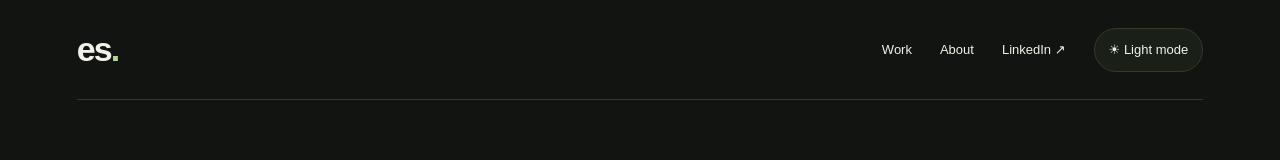
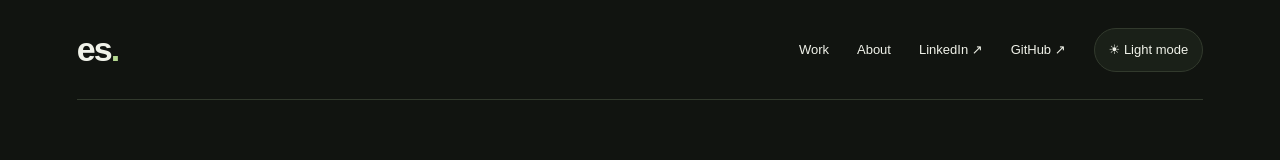
Before and after one commit to elliotshohet/website, a Next.js app: page / in a window 1280 px wide. Shown: the top 160 px of the page. Built offline with nearby package versions, Linux system fonts and the light colour scheme.

Commit message:
Add GitHub link to header navigation

```diff
--- a/app/page.tsx
+++ b/app/page.tsx
@@ -44,7 +44,7 @@ export default function Home() {
     <script type="application/ld+json" dangerouslySetInnerHTML={{ __html: JSON.stringify(profile).replace(/</g, "\\u003c") }} />
     <header className="site-header">
       <Link className="wordmark" href="/" aria-label="Elliot Shohet home">es<span>.</span></Link>
-      <nav aria-label="Main navigation"><a href="#work">Work</a><a href="#about">About</a><a href={linkedin} rel="me">LinkedIn ↗</a><ThemeToggle /></nav>
+      <nav aria-label="Main navigation"><a href="#work">Work</a><a href="#about">About</a><a href={linkedin} rel="me">LinkedIn ↗</a><a href={github} rel="me">GitHub ↗</a><ThemeToggle /></nav>
     </header>
     <main id="main">
       <section className="hero" aria-labelledby="intro-heading">
```
